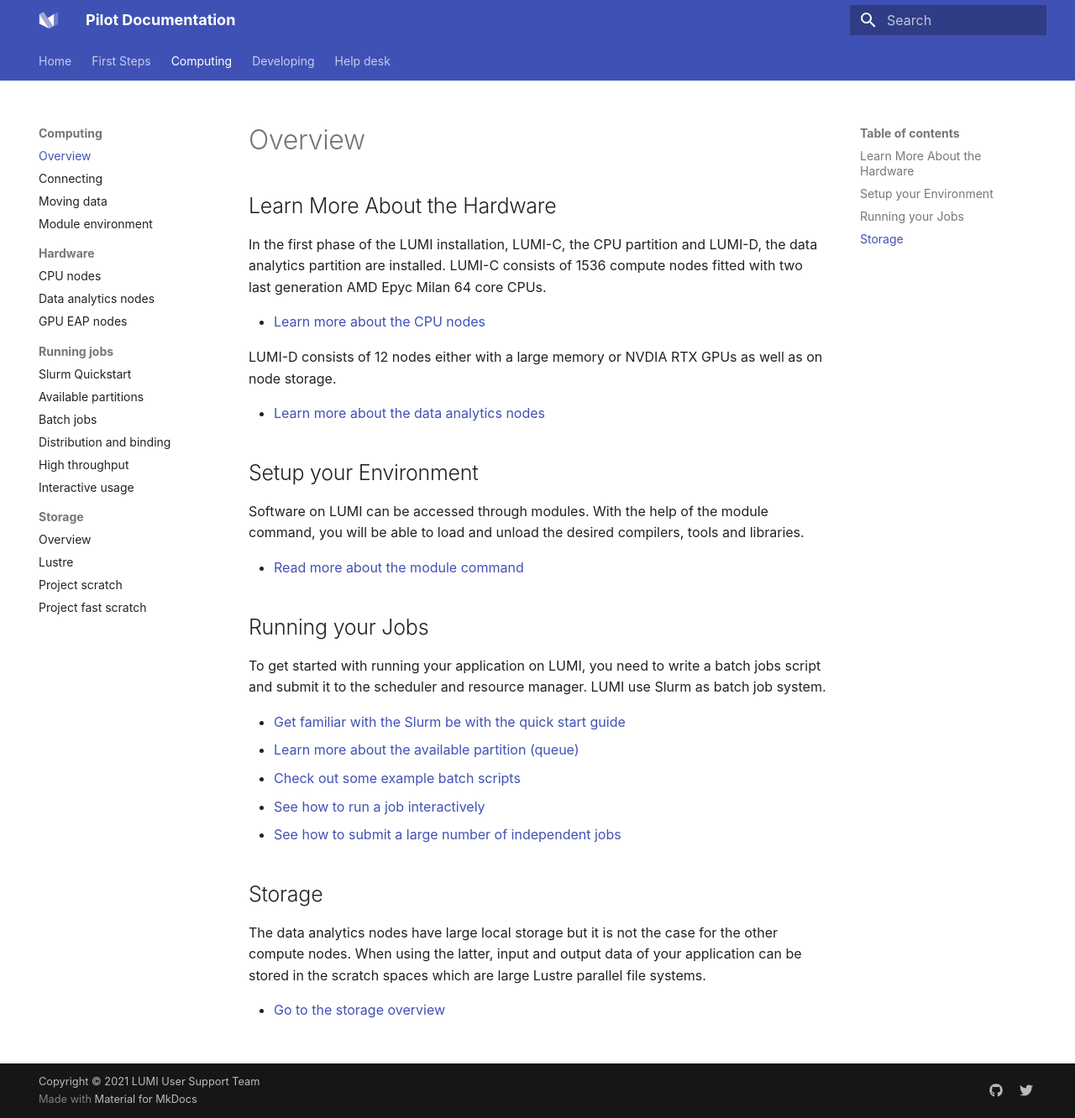
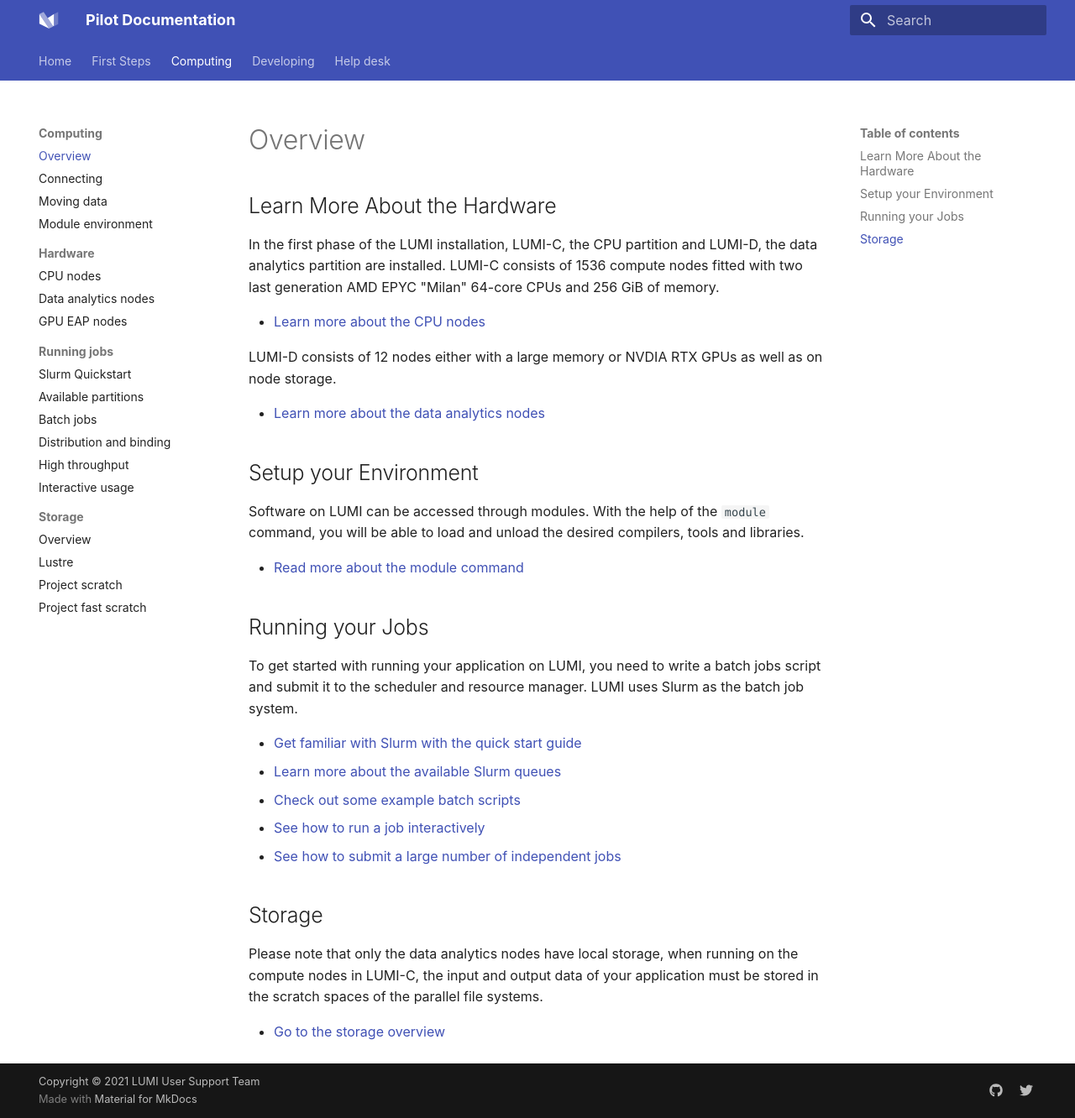
Before and after one commit to Lumi-supercomputer/lumi-userguide, an MkDocs documentation site: the page built from docs/computing/index.md, in a window 1280 px wide and 1332 px high. Shown: the whole window at 84% size. Built offline with MkDocs 1.6.1 and Material for MkDocs 9.7.7, drawn with Linux system fonts in a browser that asks for light colours.

Commit message:
Fixes to computing overview

```diff
--- a/docs/computing/index.md
+++ b/docs/computing/index.md
@@ -18,7 +18,7 @@
 
 In the first phase of the LUMI installation, LUMI-C, the CPU partition and
 LUMI-D, the data analytics partition are installed. LUMI-C consists of 1536
-compute nodes fitted with two last generation AMD Epyc Milan 64 core CPUs.
+compute nodes fitted with two last generation AMD EPYC "Milan" 64-core CPUs and 256 GiB of memory.
 
 - [Learn more about the CPU nodes][lumic]
 
@@ -29,7 +29,7 @@
 
 ## Setup your Environment
 
-Software on LUMI can be accessed through modules. With the help of the module
+Software on LUMI can be accessed through modules. With the help of the `module`
 command, you will be able to load and unload the desired compilers, tools and
 libraries.
 
@@ -38,20 +38,17 @@
 ## Running your Jobs
 
 To get started with running your application on LUMI, you need to write a batch
-jobs script and submit it to the scheduler and resource manager. LUMI use Slurm
-as batch job system.
+jobs script and submit it to the scheduler and resource manager. LUMI uses Slurm
+as the batch job system.
 
-- [Get familiar with the Slurm be with the quick start guide][slurm_quickstart]
-- [Learn more about the available partition (queue)][partitions]
+- [Get familiar with Slurm with the quick start guide][slurm_quickstart]
+- [Learn more about the available Slurm queues][partitions]
 - [Check out some example batch scripts][batch_jobs]
 - [See how to run a job interactively][interactive]
 - [See how to submit a large number of independent jobs][throughput]
 
 ## Storage
 
-The data analytics nodes have large local storage but it is not the case
-for the other compute nodes. When using the latter, input and output data of
-your application can be stored in the scratch spaces which are large Lustre
-parallel file systems.
+Please note that only the data analytics nodes have local storage, when running on the compute nodes in LUMI-C, the input and output data of your application must be stored in the scratch spaces of the parallel file systems.
 
 - [Go to the storage overview][storage]
```
